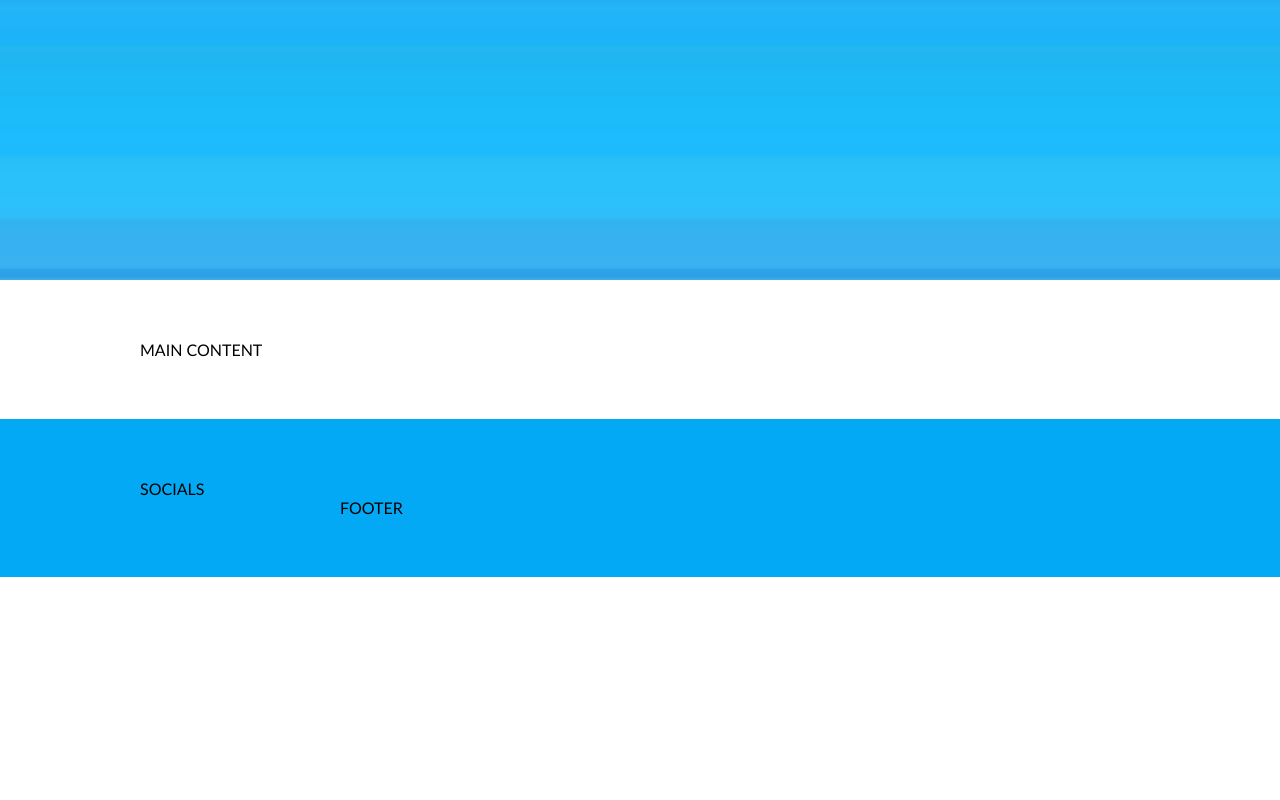
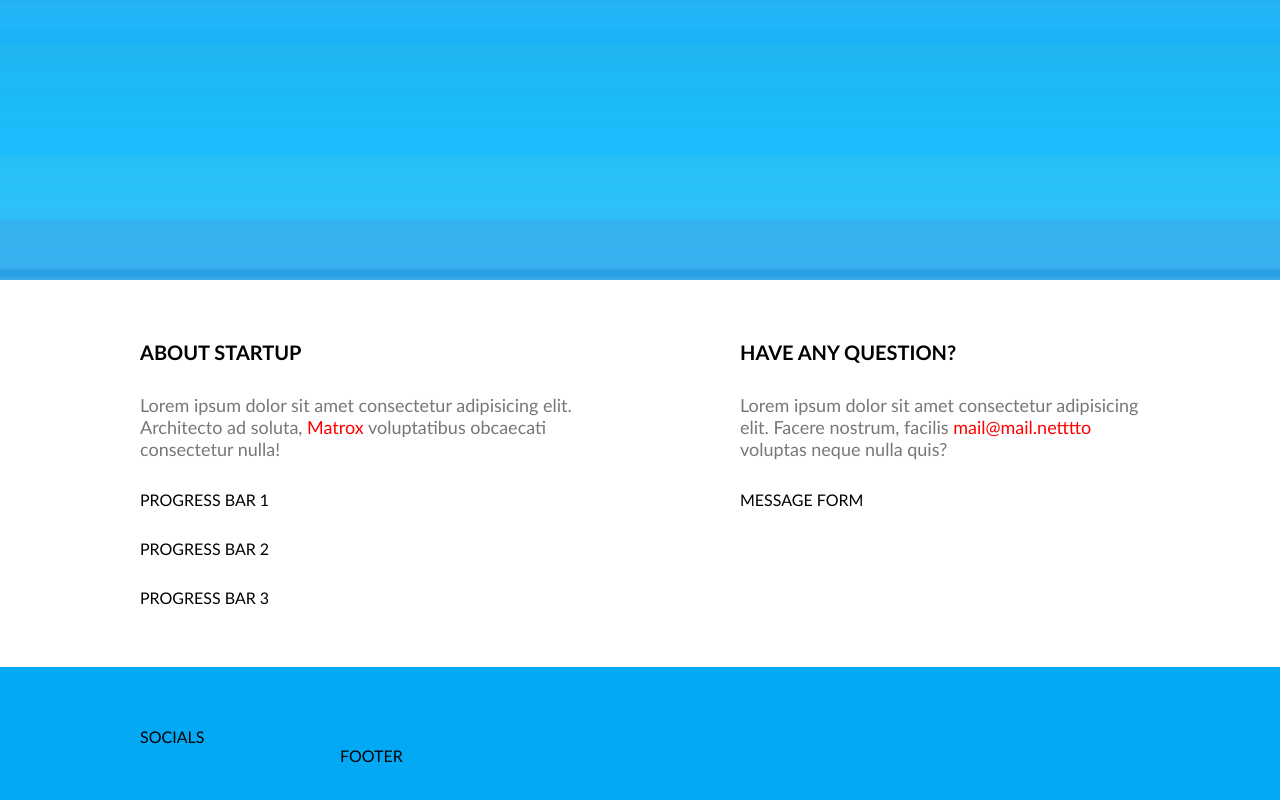
Before and after one commit to marinkus/10-coming_soon, a website: page index.html in a window 1280 px wide. Shown: the part 520-1320 px from the top of the page. Before the commit the page ends 1097 px from the top, so only its background shows below. Drawn offline with Linux system fonts and the light colour scheme.

Commit message:
Content section #8

```diff
--- a/css/pages/home.css
+++ b/css/pages/home.css
@@ -44,8 +44,36 @@ section.bg-main {
 /* hero end */
 
 /* main start */
-
-
+.main-content {
+    display: flex;
+    flex-direction: row;
+    justify-content: space-between;
+}
+.column {
+    display: flex;
+    flex-direction: column;
+    gap: 30px;
+    width: 50%;
+}
+.right-column {
+    width: 40%;
+}
+.section-title {
+    text-transform: uppercase;
+    font-size: 20px;
+}
+.section-description {
+    font-size: 18px;
+    color: #777;
+}
+.section-description > a {
+    font-size: 18px;
+    color: red;
+    text-decoration: none;
+}
+.section-description > a:hover {
+    text-decoration: underline;
+}
 /* main end */
 
 /* Footer start */
--- a/index.html
+++ b/index.html
@@ -35,8 +35,19 @@
     </section>
 
    <section class="container">
-        <div class="row">
-        MAIN CONTENT
+        <div class="row main-content">
+            <div class="column">
+                <h2 class="section-title">About startup</h2>
+                <p class="section-description">Lorem ipsum dolor sit amet consectetur adipisicing elit. Architecto ad soluta, <a href="#">Matrox</a> voluptatibus obcaecati consectetur nulla!</p>
+                <div>PROGRESS BAR 1</div>
+                <div>PROGRESS BAR 2</div>
+                <div>PROGRESS BAR 3</div>
+            </div>
+            <div class="column right-column">
+                <h2 class="section-title">Have any question?</h2>
+                <p class="section-description">Lorem ipsum dolor sit amet consectetur adipisicing elit. Facere nostrum, facilis <a href="#">mail@mail.netttto</a> voluptas neque nulla quis?</p>
+                <form>MESSAGE FORM</form>
+            </div>
         </div>
    </section>
 
```
